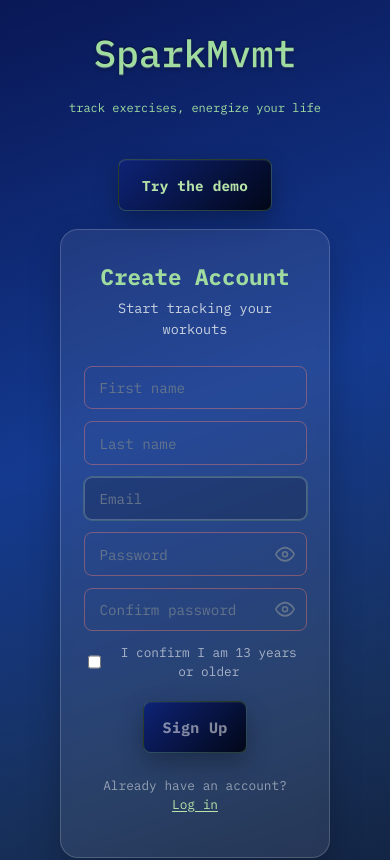
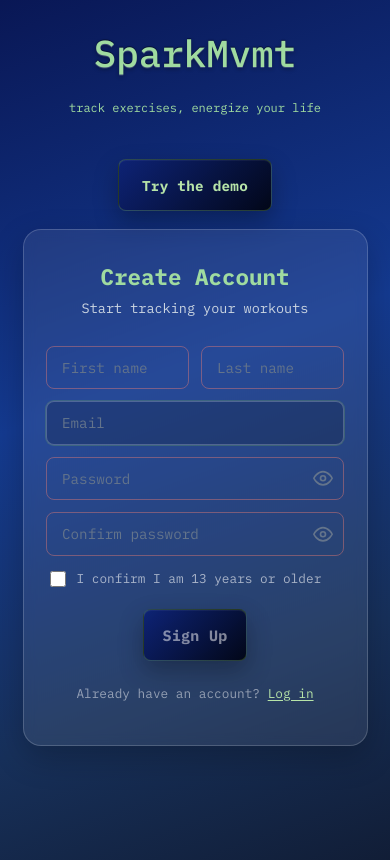
Before and after one commit to qredwoods/exercisetracker, a React (Vite) app in the folder frontend/: page / in a window 390 px wide. Shown: the top 860 px of the page. Built offline with nearby package versions, Linux system fonts and the light colour scheme; no server answers.

Commit message:
Fix auth card width on mobile
Reduce max-width calc from 6em to 3em so name fields stay
side by side on narrow viewports. Remove redundant mobile overrides.

```diff
--- a/frontend/src/App.css
+++ b/frontend/src/App.css
@@ -1030,16 +1030,8 @@ footer .copyright {
     margin-bottom: -2rem;
   }
 
-  .name-row {
-    flex-direction: column;
-  }
-
   .auth-page {
     margin: 0 -0.5em;
-  }
-
-  .auth-card {
-    max-width: 100vw;
   }
 }
 
@@ -1125,7 +1117,7 @@ footer .copyright {
   box-shadow: 0 12px 32px rgba(0, 0, 0, 0.22);
   padding: 2rem 1.5rem;
   width: 100%;
-  max-width: min(400px, 100vw - 6em - 2rem);
+  max-width: min(400px, 100vw - 3em);
   text-align: center;
   box-sizing: border-box;
 }
```
